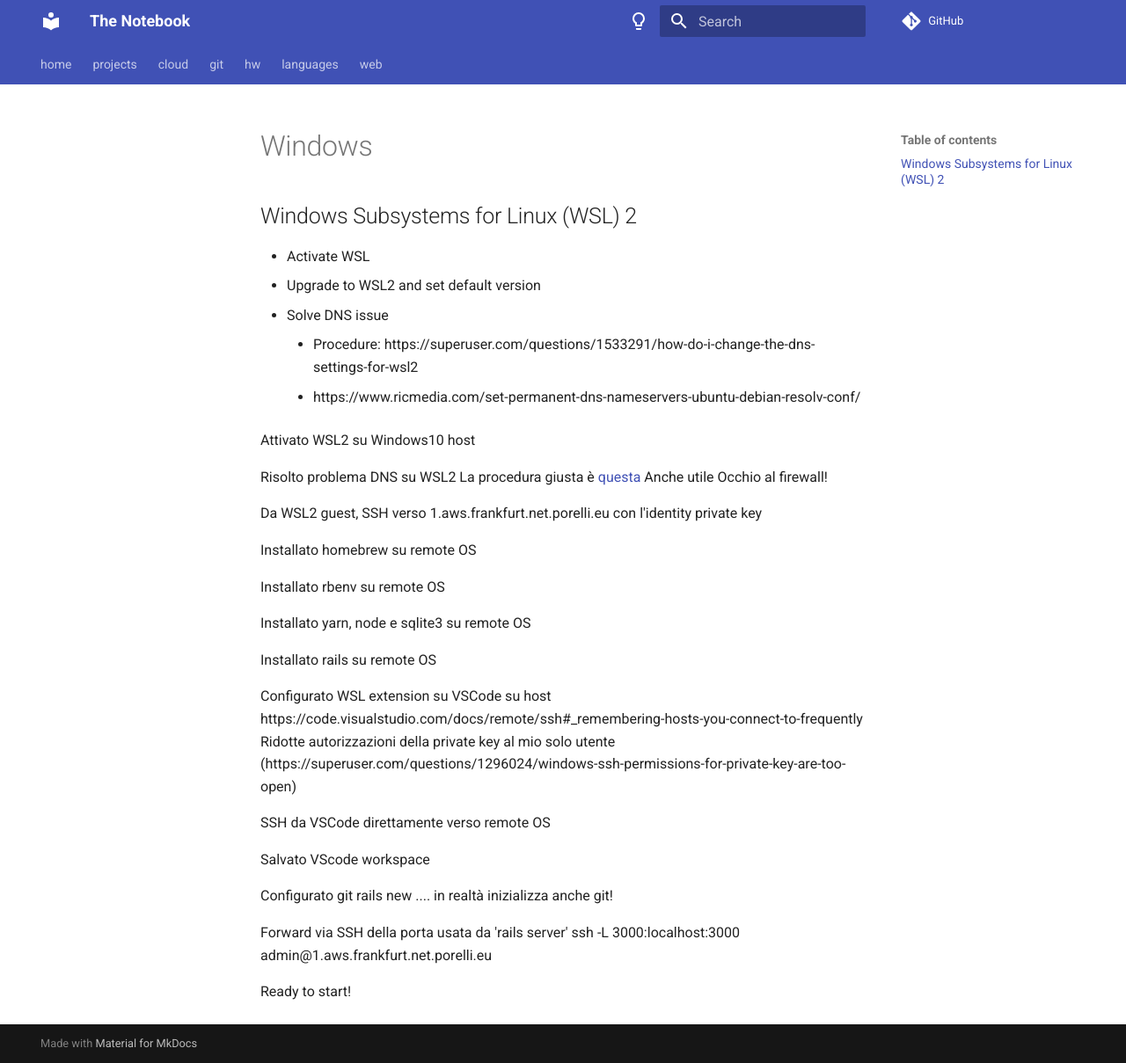
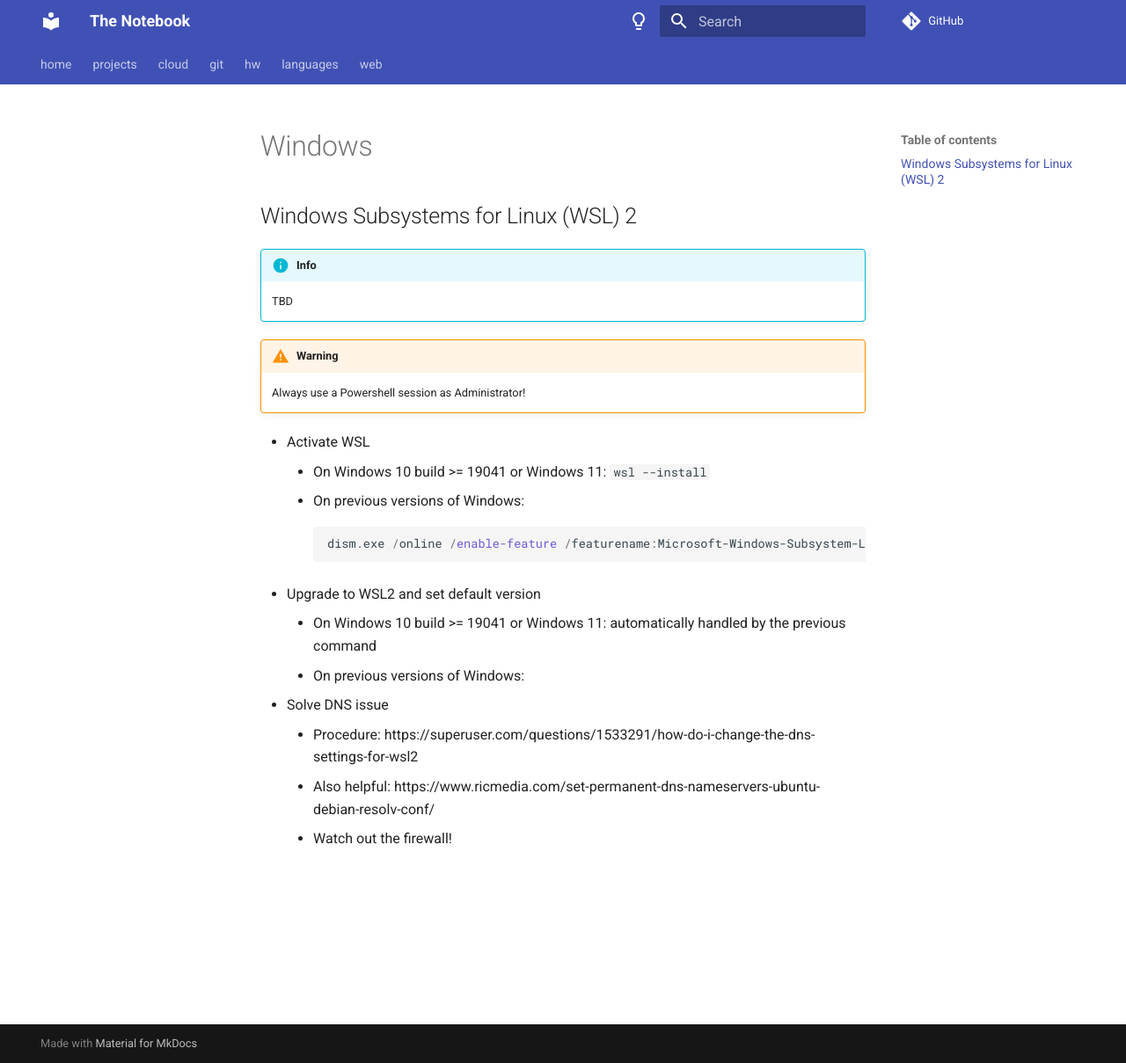
Before and after one commit to sannae/the-notebook, an MkDocs documentation site: the page built from docs/cloud/windows.md, in a window 1280 px wide and 1209 px high. Shown: the whole window at 88% size. Built offline with MkDocs 1.6.1 and Material for MkDocs 9.7.7, drawn with Linux system fonts in a browser that asks for light colours; comment, search, counter and statistics services are not loaded.

````diff
--- a/docs/cloud/windows.md
+++ b/docs/cloud/windows.md
@@ -2,41 +2,22 @@
 
 ## Windows Subsystems for Linux (WSL) 2
 
+!!! info
+    TBD
+
+!!! warning
+    Always use a Powershell session as Administrator!
+
 * Activate WSL
+    * On Windows 10 build >= 19041 or Windows 11: `wsl --install`
+    * On previous versions of Windows:
+    ```powershell
+    dism.exe /online /enable-feature /featurename:Microsoft-Windows-Subsystem-Linux /all /norestart
+    ```
 * Upgrade to WSL2 and set default version
+    * On Windows 10 build >= 19041 or Windows 11: automatically handled by the previous command
+    * On previous versions of Windows:
 * Solve DNS issue
     * Procedure: https://superuser.com/questions/1533291/how-do-i-change-the-dns-settings-for-wsl2
-    * https://www.ricmedia.com/set-permanent-dns-nameservers-ubuntu-debian-resolv-conf/
-
-Attivato WSL2 su Windows10 host
-
-Risolto problema DNS su WSL2
-	La procedura giusta è [questa]()
-	Anche utile
-	Occhio al firewall!
-
-Da WSL2 guest, SSH verso 1.aws.frankfurt.net.porelli.eu con l'identity private key
-
-Installato homebrew su remote OS
-
-Installato rbenv su remote OS
-
-Installato yarn, node e sqlite3 su remote OS
-
-Installato rails su remote OS
-
-Configurato WSL extension su VSCode su host
-	https://code.visualstudio.com/docs/remote/ssh#_remembering-hosts-you-connect-to-frequently
-	Ridotte autorizzazioni della private key al mio solo utente (https://superuser.com/questions/1296024/windows-ssh-permissions-for-private-key-are-too-open)
-
-SSH da VSCode direttamente verso remote OS
-
-Salvato VScode workspace
-
-Configurato git
-	rails new .... in realtà inizializza anche git!
-
-Forward via SSH della porta usata da 'rails server'
-	ssh -L 3000:localhost:3000 admin@1.aws.frankfurt.net.porelli.eu
-
-Ready to start!
+    * Also helpful: https://www.ricmedia.com/set-permanent-dns-nameservers-ubuntu-debian-resolv-conf/
+    * Watch out the firewall!
````
Also changed, not shown: docs/cloud/aws.md (+6 -3 lines).
